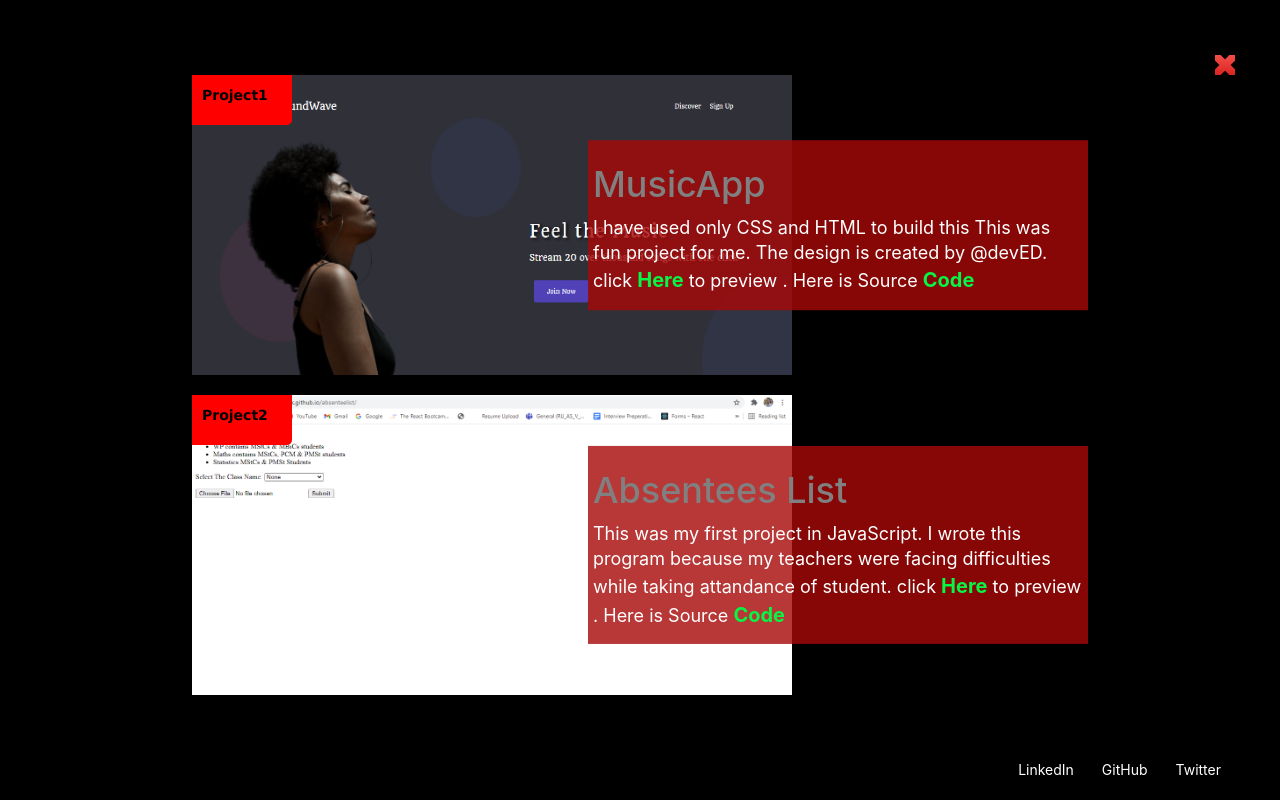
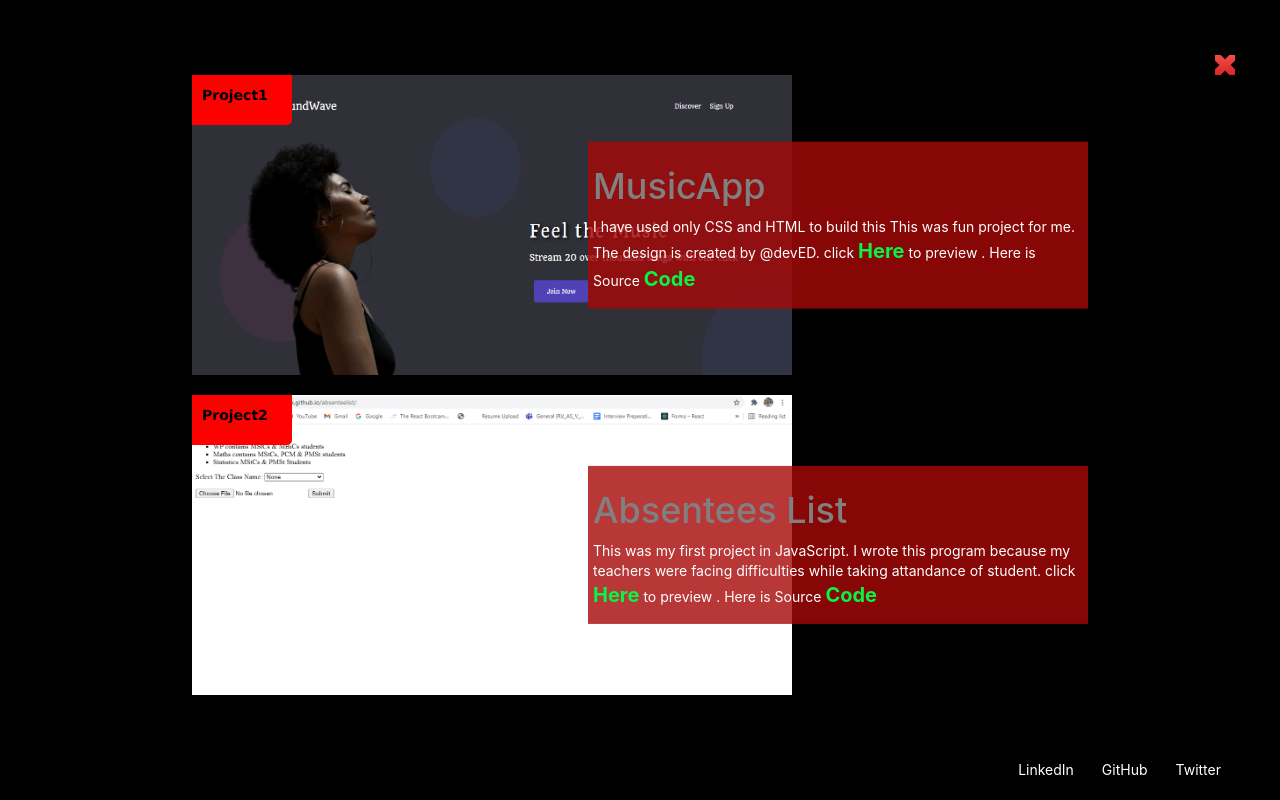
Before and after one commit to unknownBalak/portfolio, a React (Create React App) app: page /project in a window 1280 px wide. Built offline with nearby package versions, Linux system fonts and the light colour scheme; a web font is replaced by a local one.

Commit message:
update in new Branch

```diff
--- a/src/components/css/project.css
+++ b/src/components/css/project.css
@@ -61,7 +61,6 @@
   background-color: rgba(167, 8, 8, 0.808);
   padding: 5px;
   width: 500px;
-  font-size: 18px;
 }
 .project > img {
   width: 70%;
```
